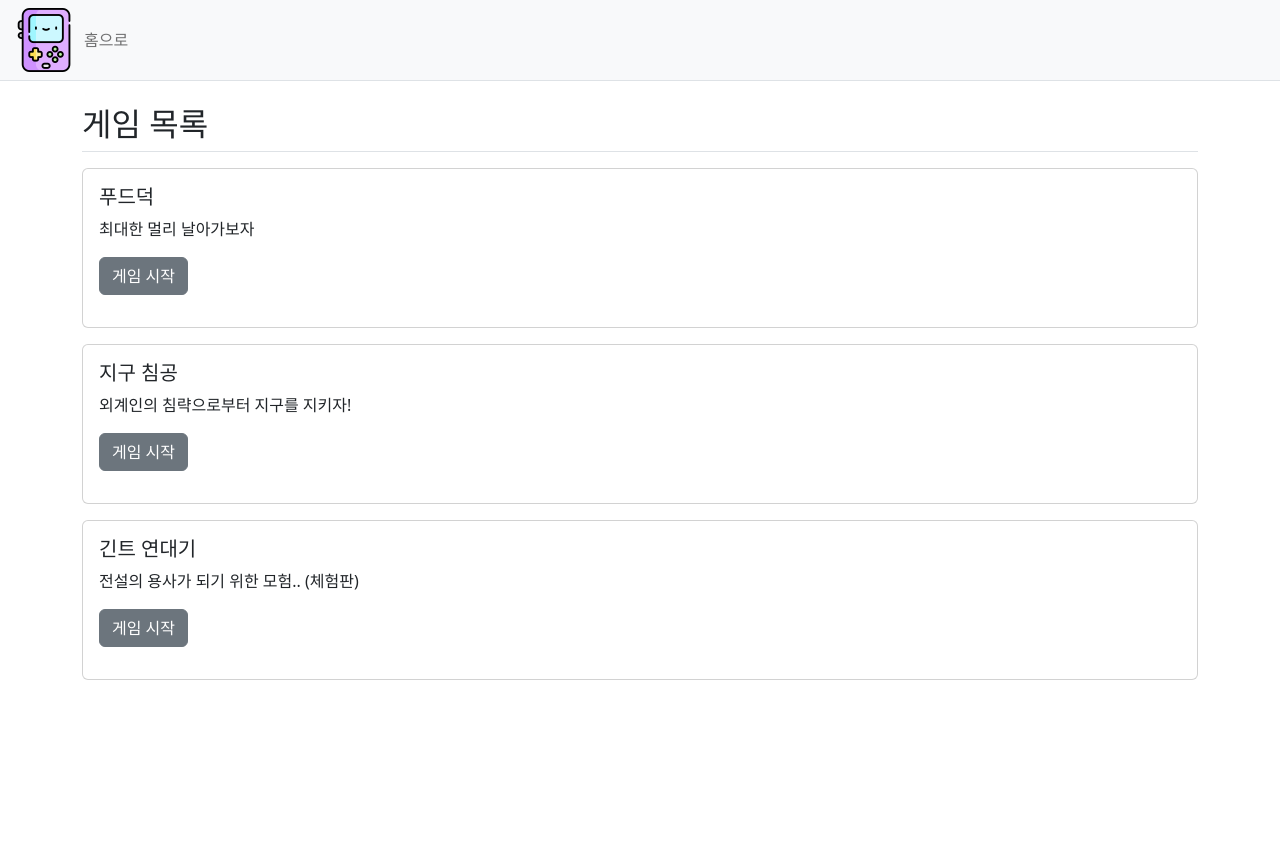
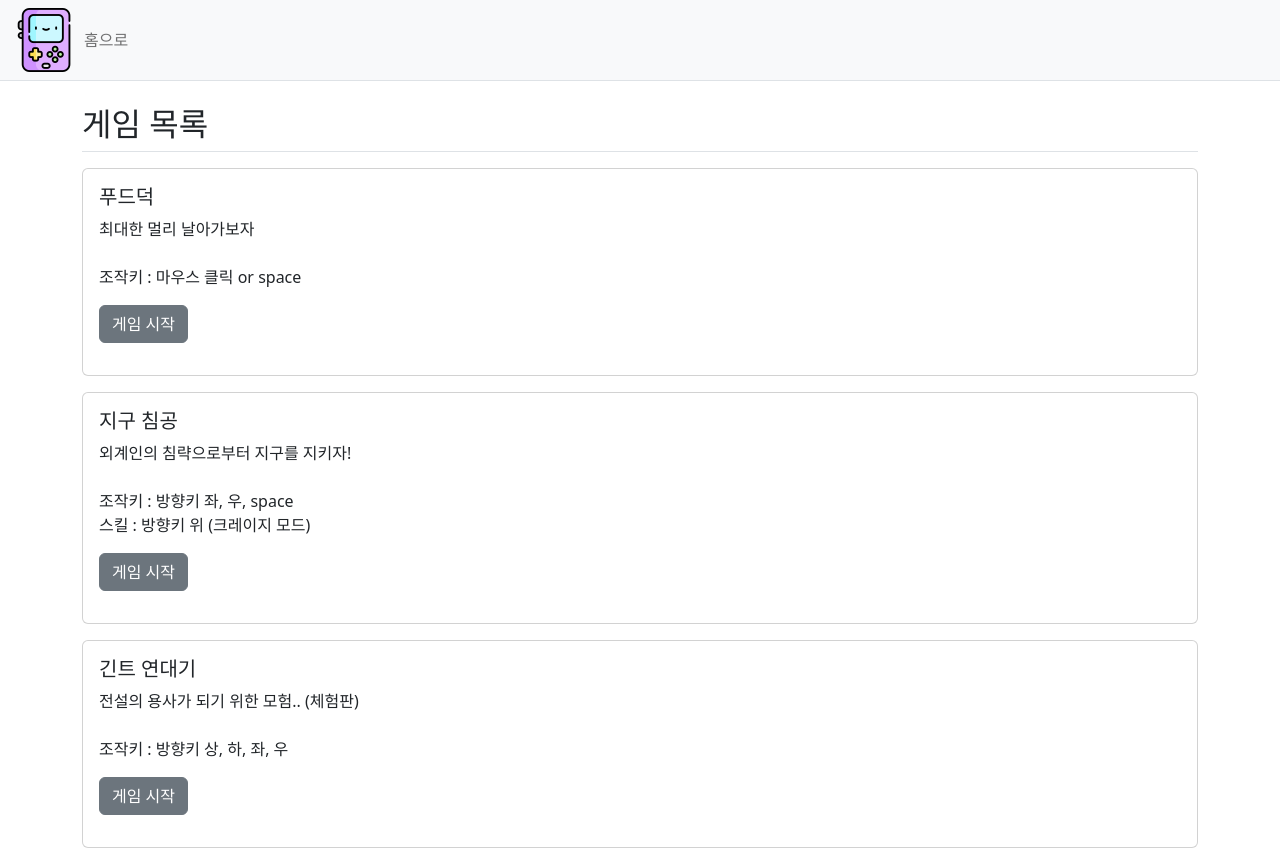
Before and after one commit to dev-bong/playground, a Svelte app: page / in a window 1280 px wide. Before the commit the page ends 800 px from the top, so only its background shows below. Built offline with nearby package versions, Linux system fonts and the light colour scheme.

Commit message:
✨ 홈 화면 게임 조작키 설명 추가

```diff
--- a/src/routes/Home.svelte
+++ b/src/routes/Home.svelte
@@ -15,6 +15,8 @@
                 <h5>푸드덕</h5>
                 <p>
                     최대한 멀리 날아가보자
+
+                    조작키 : 마우스 클릭 or space
                 </p>
             </div>
             <div class="my-3">
@@ -32,6 +34,9 @@
                 <h5>지구 침공</h5>
                 <p>
                     외계인의 침략으로부터 지구를 지키자!
+
+                    조작키 : 방향키 좌, 우, space
+                    스킬 : 방향키 위 (크레이지 모드)
                 </p>
             </div>
             <div class="my-3">
@@ -49,6 +54,8 @@
                 <h5>긴트 연대기</h5>
                 <p>
                     전설의 용사가 되기 위한 모험.. (체험판)
+
+                    조작키 : 방향키 상, 하, 좌, 우
                 </p>
             </div>
             <div class="my-3">
```
